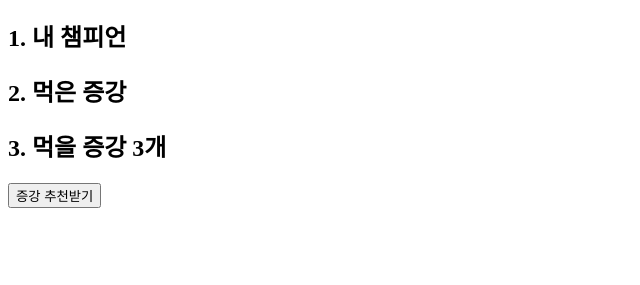
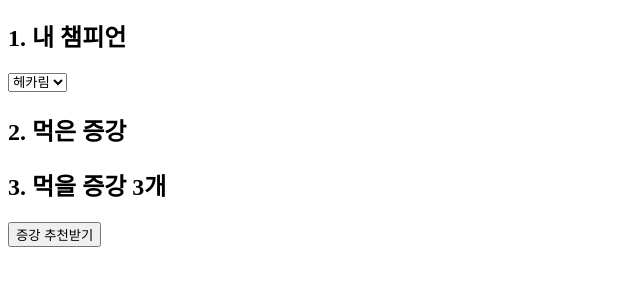
Before and after one commit to oldname-creator/jeunggang-one, a plain HTML site: page index.html in a window 1280 px wide. Shown: the part 57-342 px from the top of the page, without its empty margins (0-640 px from the left). Drawn offline with Linux system fonts and the light colour scheme.

Commit message:
Update index.html

```diff
--- a/index.html
+++ b/index.html
@@ -1,5 +1,15 @@
 <h1>증강원</h1>
 <h2>1. 내 챔피언</h2>
+
+<select>
+
+<option>헤카림</option>
+
+<option>제이스</option>
+
+<option>징크스</option>
+
+</select>
 <h2>2. 먹은 증강</h2>
 <h2>3. 먹을 증강 3개</h2>
 <button>증강 추천받기</button>
```
